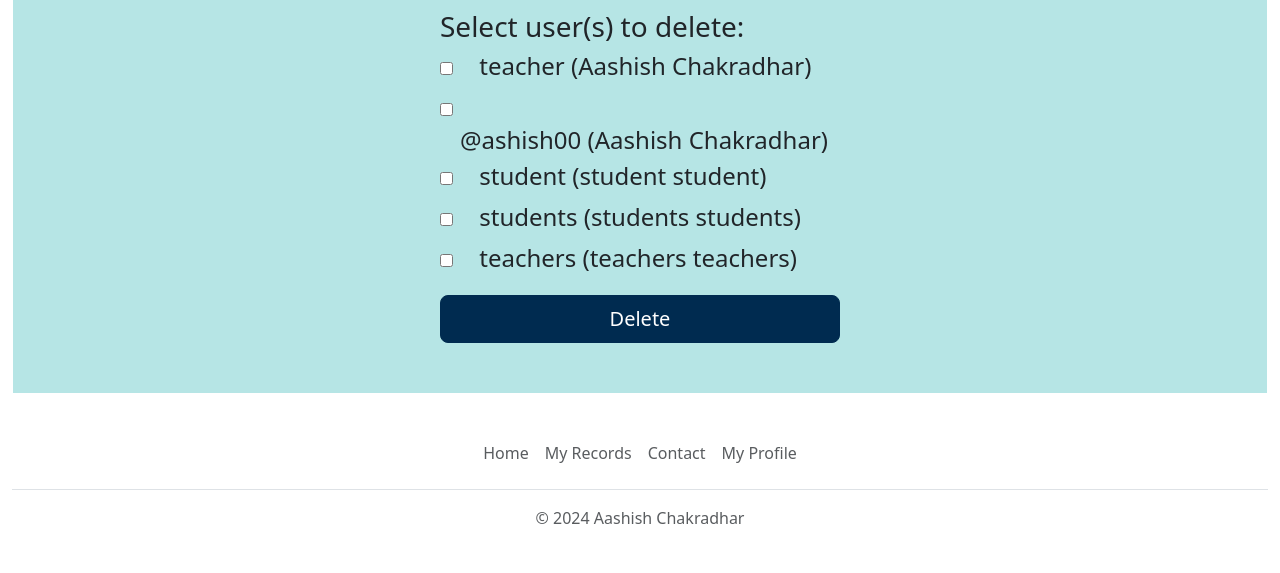
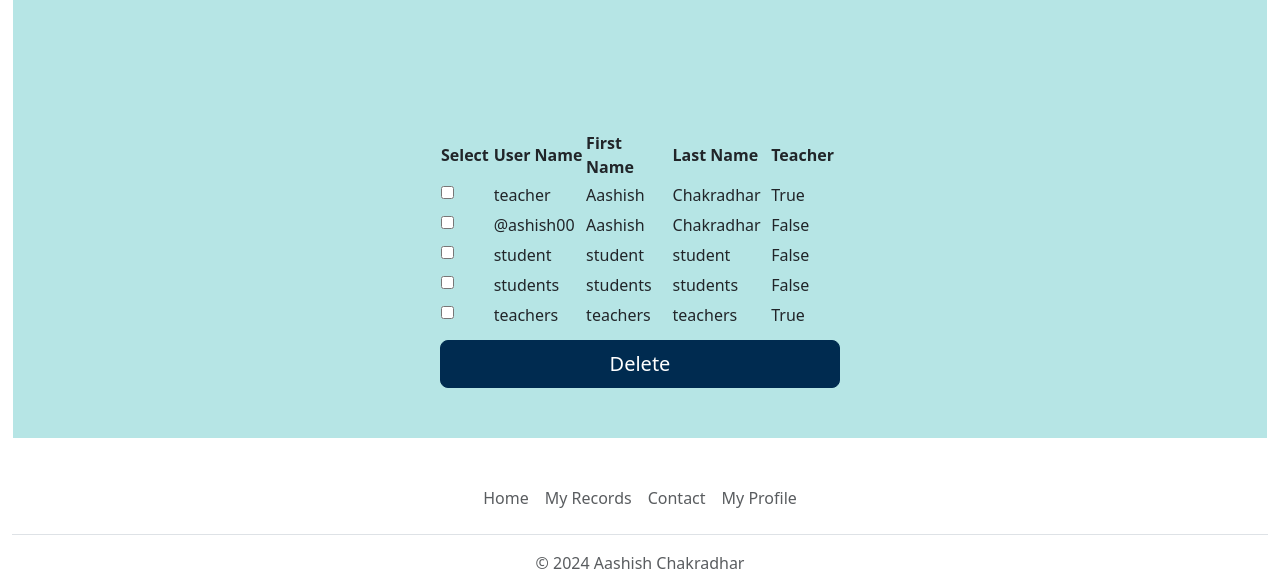
Before and after one commit to aashishChakradhar/quizApp, a Django app: page /delete-user in a window 1280 px wide. Shown: the part 66-639 px from the top of the page. Run offline with Django 5.2, Linux system fonts and the light colour scheme; a user stored in the database is signed in; data comes from the database, SQL or seed files in the repository; both versions use the stored data as it was after the commit; some libraries are stand-ins or nearby versions.

Commit message:
optimizing delete user form

```diff
--- a/quiz/views.py
+++ b/quiz/views.py
@@ -105,8 +105,6 @@ def create_user(request):
         return render (request,'create_user.html')
     else:
         return render (request,'create_user.html')
-
-
 def delete_user(request):
     if request.user.is_anonymous:
         return redirect("/login")
--- a/templates/delete_user.html
+++ b/templates/delete_user.html
@@ -9,22 +9,37 @@
     <div class="texts-center">
         <div class="col">
             <main class="form-signin">
-                <h3>
-                    Select user(s) to delete:
-                </h3>
                 <form action="/delete-user" method="POST">
                     {% csrf_token %}
                     {% if users%}
+                        <table>
+                            <thead>
+                                <th style="width: 70px;">Select</th>
+                                <th style="width: 150px;">User Name</th>
+                                <th style="width: 200px;">First Name</th>
+                                <th style="width: 150px;">Last Name</th>
+                                <th style="width:100px">Teacher</th>
+                            </thead>
+                            <tbody>
                                 {% for user in users %}
+                                    <tr>
                                         <div class = "form-floating">
-                                <h4>
+                                            <td>
                                                 <input type="checkbox" value={{user}} name="username" id="username">
+                                            </td>
+
                                             <label for="username" style= "padding-top: 0%; padding-left:20px;">
-                                        {{user}} ({{user.first_name}} {{user.last_name}})
+                                                <td>{{user}}</td>
+                                                <td>{{user.first_name}}</td>
+                                                <td>{{user.last_name}}</td>
+                                                <td>{{user.is_staff}}</td>
                                             </label>
-                                </h4>
                                         </div>
+                                    </tr>
                                 {% endfor %}
+                            </tbody>
+                        </table>
+
                     {% else%}
                         <h1>No user found</h1>
                     {% endif%}
```
Also changed, not shown: db.sqlite3. Lines whose indentation alone changed are shown as unchanged.
